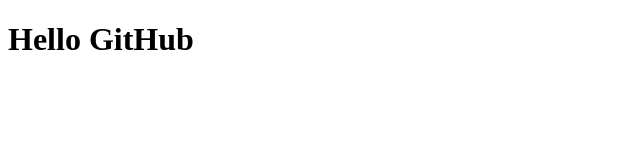
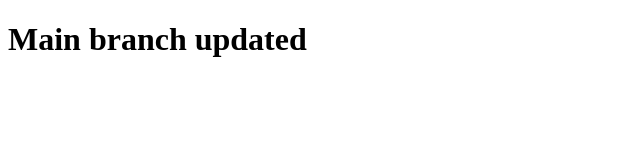
Before and after one commit to nothingtoz1234/demo_project, a plain HTML site: page index.html in a window 1280 px wide. Shown: the whole page, without its empty margins (0-640 px from the left). Drawn offline with Linux system fonts and the light colour scheme.

Commit message:
Update in main branch

```diff
--- a/index.html
+++ b/index.html
@@ -6,6 +6,6 @@
     <title>Document</title>
 </head>
 <body>
-    <h1>Hello GitHub</h1>
+    <h1>Main branch updated</h1>
 </body>
 </html>
```
